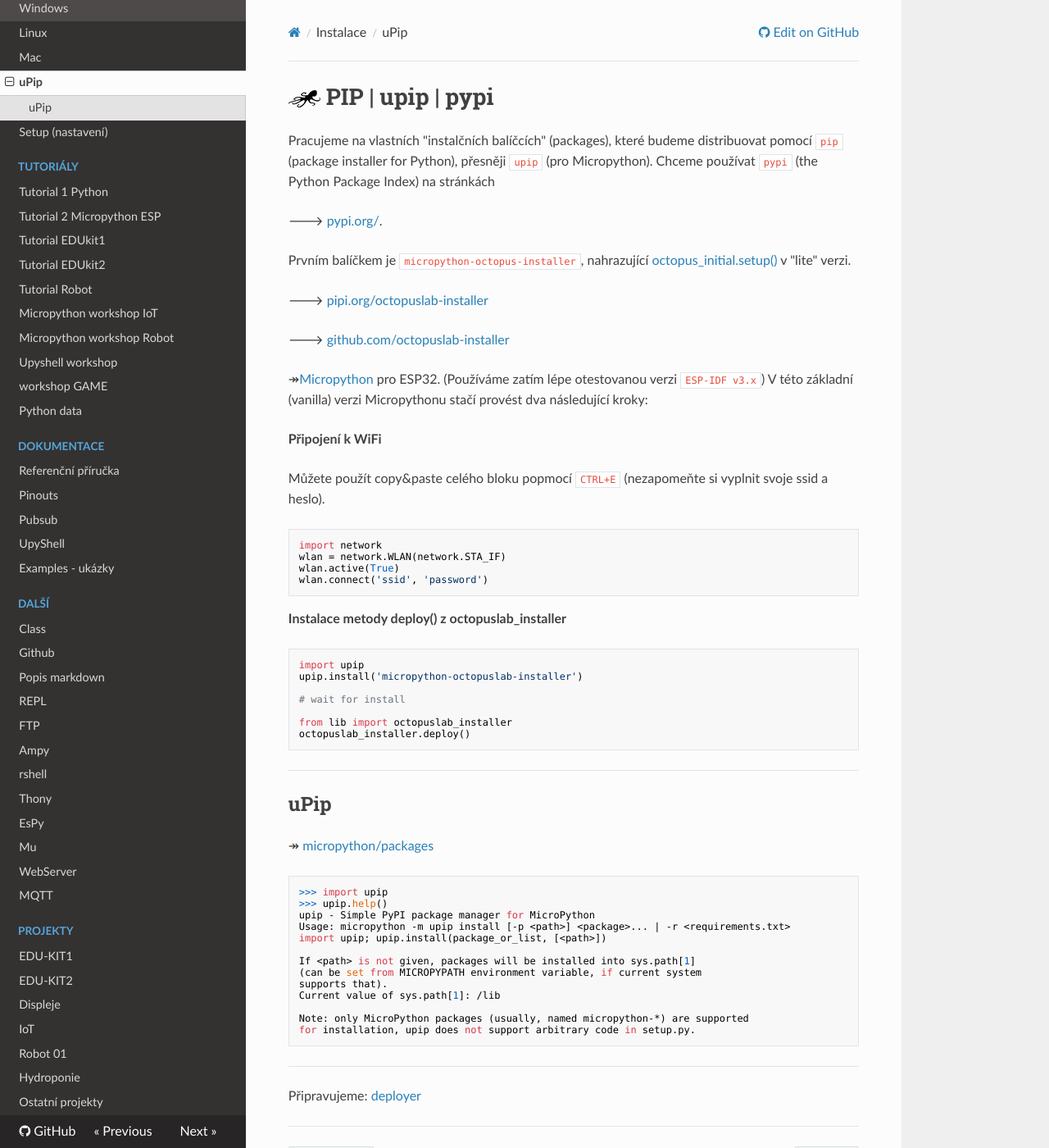
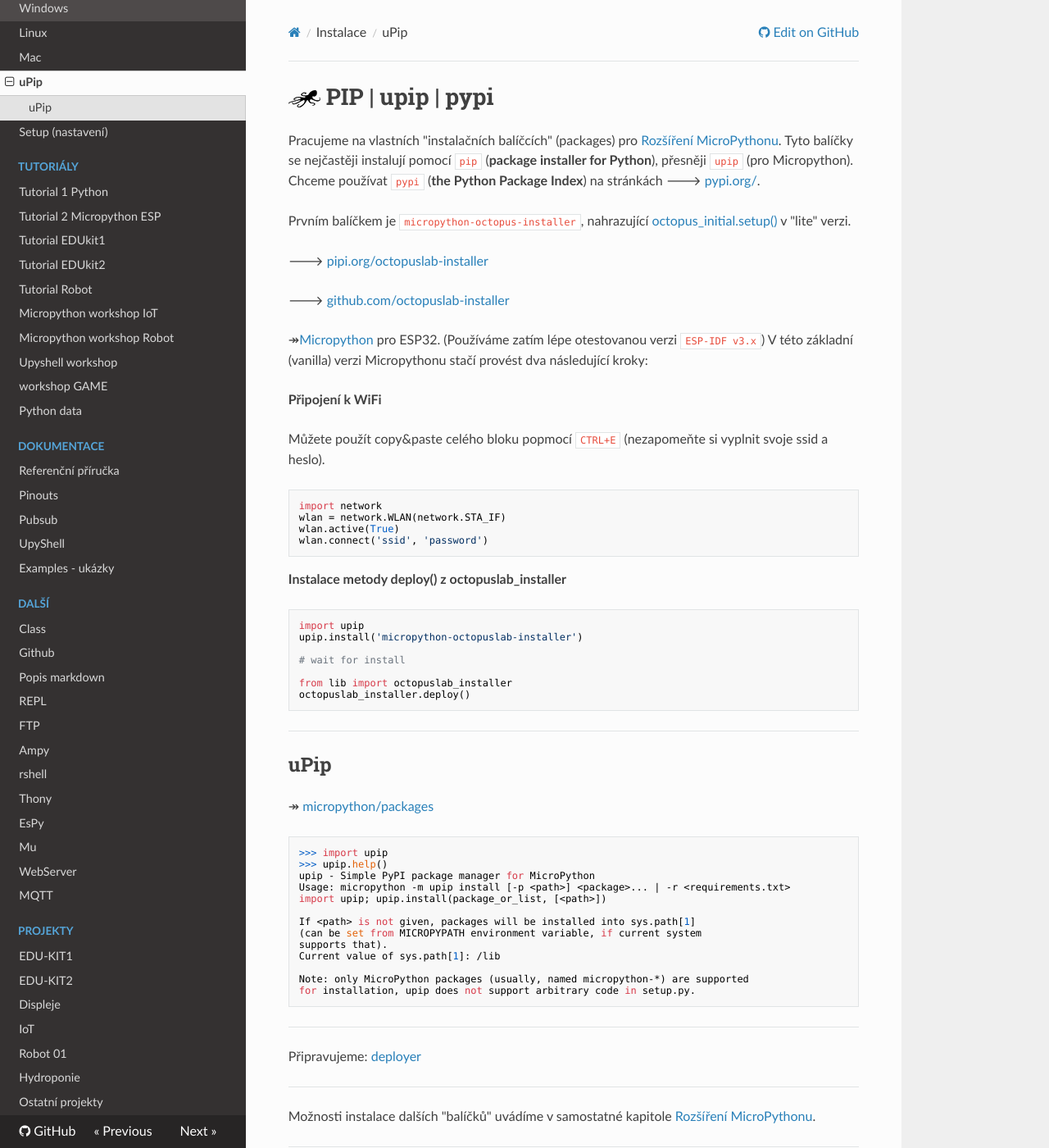
Before and after one commit to octopuslab-cz/docs_octopuslab_cz, an MkDocs documentation site: the page built from docs/pip.md, in a window 1280 px wide and 1400 px high. Shown: the whole window at 82% size. Built offline with MkDocs 1.6.1, drawn with Linux system fonts in a browser that asks for light colours; nearby versions of some CDN libraries.

Commit message:
upyp extensions

```diff
--- a/docs/pip.md
+++ b/docs/pip.md
@@ -1,8 +1,6 @@
 # ![logo](img/logo_small.png) PIP | upip | pypi
 
-Pracujeme na vlastních "instalčních balíčcích" (packages), které budeme distribuovat pomocí `pip` (package installer for Python), přesněji `upip` (pro Micropython). Chceme používat `pypi` (the Python Package Index) na stránkách
-
-🡒 [pypi.org/](https://pypi.org/).
+Pracujeme na vlastních "instalačních balíčcích" (packages) pro [Rozšíření MicroPythonu](/extension). Tyto balíčky se nejčastěji instalují pomocí `pip` (**package installer for Python**), přesněji `upip` (pro Micropython). Chceme používat `pypi` (**the Python Package Index**) na stránkách 🡒 [pypi.org/](https://pypi.org/).
 
 
 Prvním balíčkem je `micropython-octopus-installer`, nahrazující [octopus_initial.setup()](../install/#octopus_initialsetup) v "lite" verzi.
@@ -67,3 +65,7 @@ for installation, upip does not support arbitrary code in setup.py.
 Připravujeme: [deployer](/deployer)
 
 ---
+
+Možnosti instalace dalších "balíčků" uvádíme v samostatné kapitole [Rozšíření MicroPythonu](/extension).
+
+---
```
Also changed, not shown: docs/extension.md (added, +64 -0 lines).
